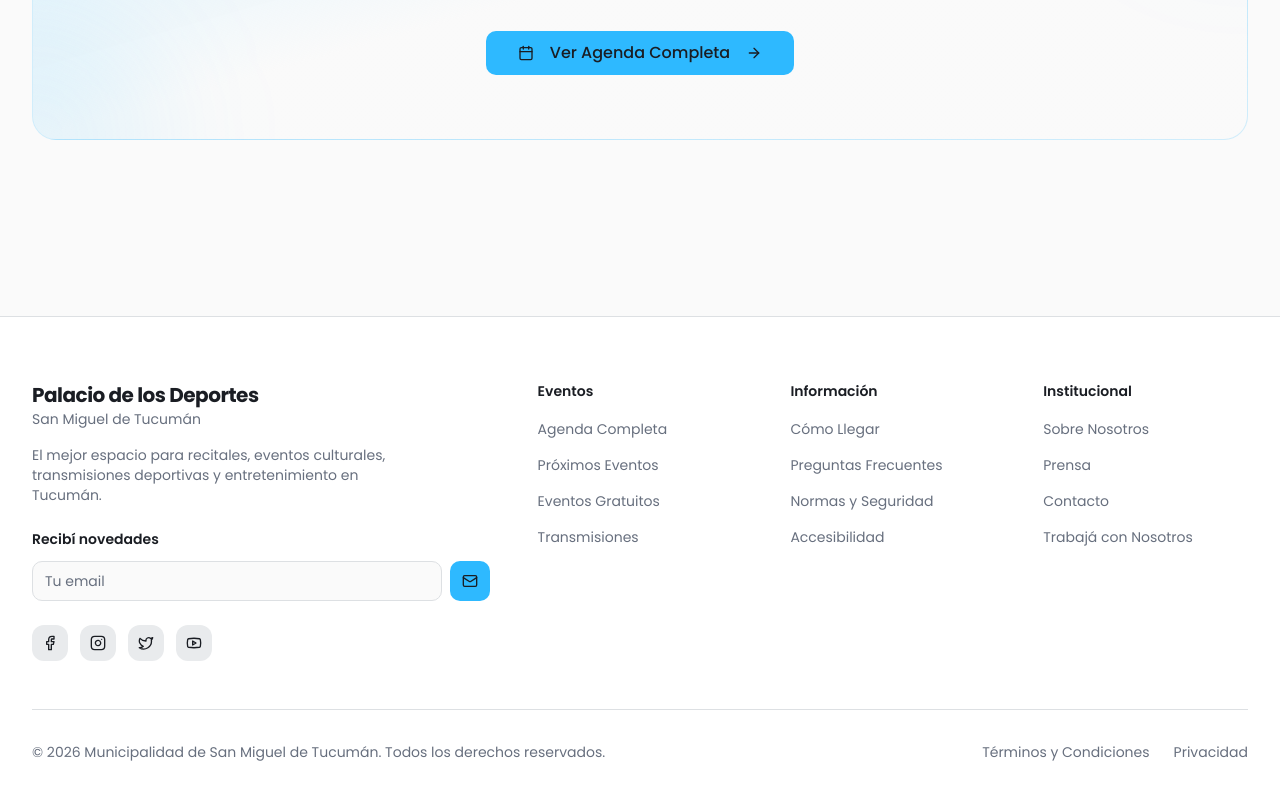
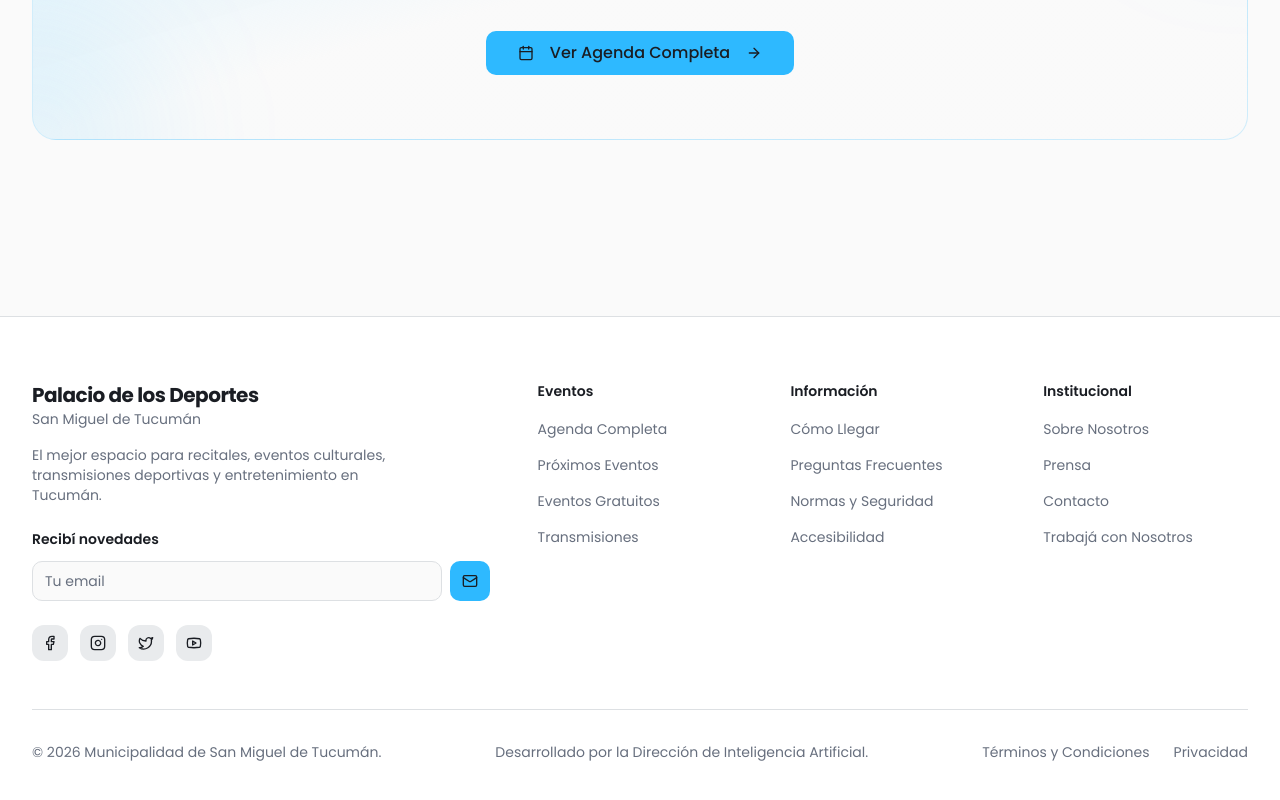
Before and after one commit to DIA-SMT/palacio-deportes, a Next.js app: page / in a window 1280 px wide. Shown: the part 3908-4708 px from the top of the page. Built offline with nearby package versions, Linux system fonts and the light colour scheme.

Commit message:
desarrollado por la DIA

```diff
--- a/app/layout.tsx
+++ b/app/layout.tsx
@@ -38,8 +38,7 @@ export default function RootLayout({
       <body className={`${poppins.className} antialiased`}>
         <ThemeProvider
           attribute="class"
-          defaultTheme="system"
-          enableSystem
+          defaultTheme="dark"
           disableTransitionOnChange
         >
           {children}
--- a/components/footer.tsx
+++ b/components/footer.tsx
@@ -147,7 +147,10 @@ export function Footer() {
         {/* Bottom Bar */}
         <div className="border-t border-border mt-12 pt-8 flex flex-col md:flex-row items-center justify-between gap-4">
           <p className="text-sm text-muted-foreground text-center md:text-left">
-            © {currentYear} Municipalidad de San Miguel de Tucumán. Todos los derechos reservados.
+            © {currentYear} Municipalidad de San Miguel de Tucumán.
+          </p>
+          <p className="text-sm text-muted-foreground text-center md:text-left">
+            Desarrollado por la Dirección de Inteligencia Artificial.
           </p>
           <div className="flex gap-6">
             <Link
```
